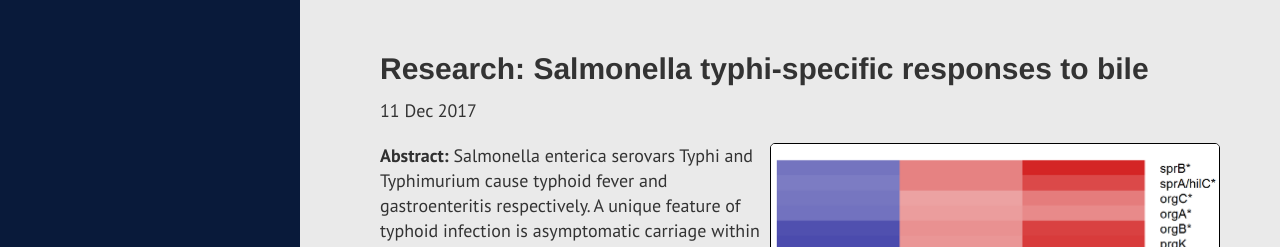
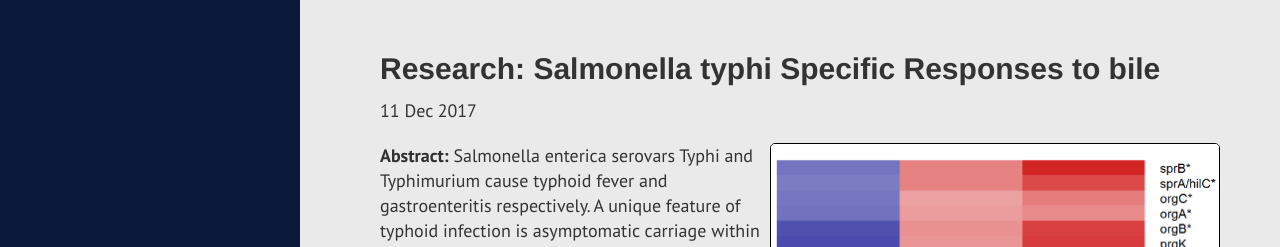
Before and after one commit to mattravenhall/mattravenhall.github.io, a Jekyll site: the page built from _posts/2017-12-11-Comparison-Salmonella-RNA-Bile.md, in a window 1280 px wide and 1224 px high. Shown: the top 247 px of the window. Built offline with Jekyll 4.4.1, drawn with Linux system fonts in a browser that asks for light colours.

```diff
--- a/_posts/2017-12-11-Comparison-Salmonella-RNA-Bile.md
+++ b/_posts/2017-12-11-Comparison-Salmonella-RNA-Bile.md
@@ -1,6 +1,6 @@
 ---
 layout: post
-title: "Research: Salmonella typhi-specific responses to bile"
+title: "Research: Salmonella typhi Specific Responses to bile"
 date: 2017-12-11
 ---
 
```
